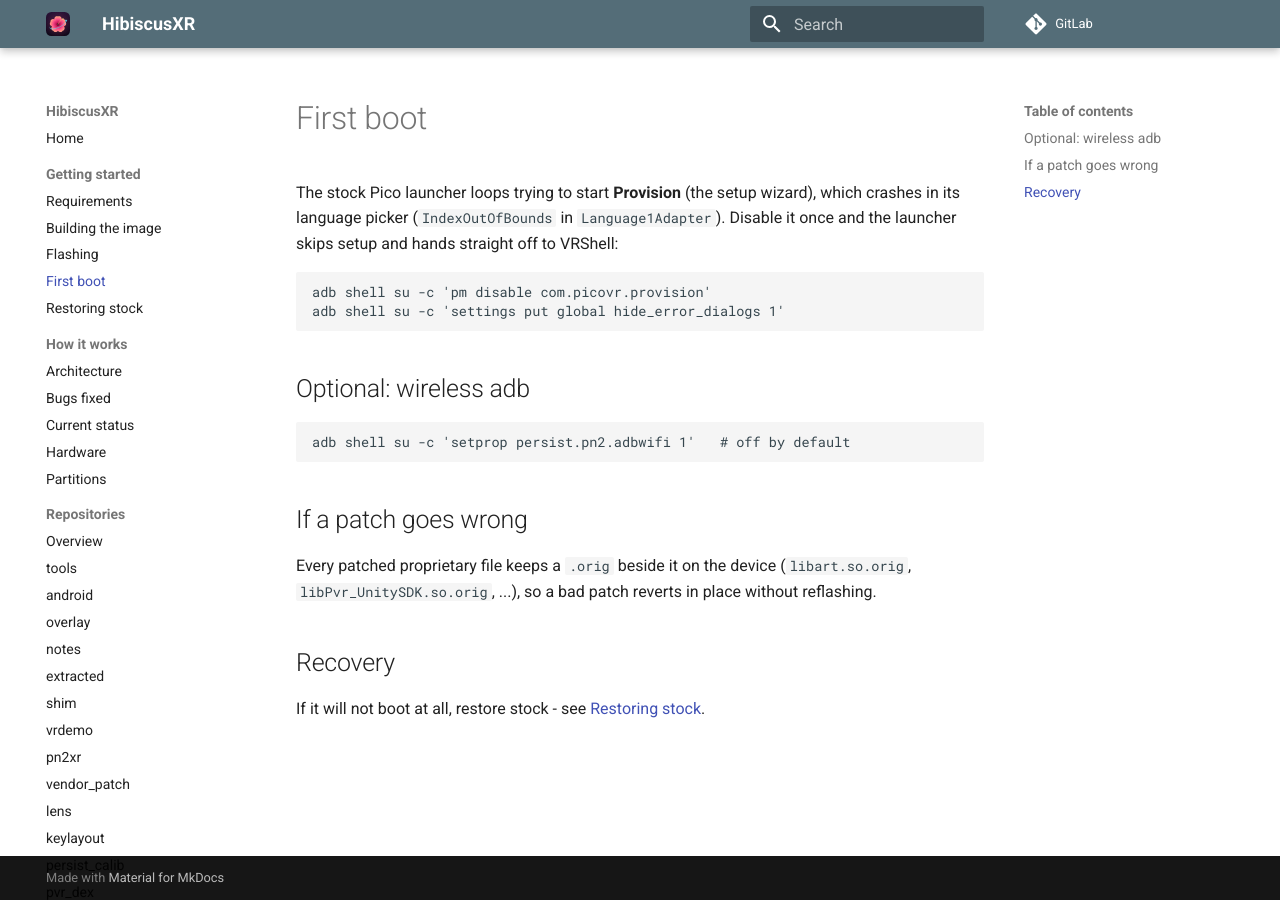
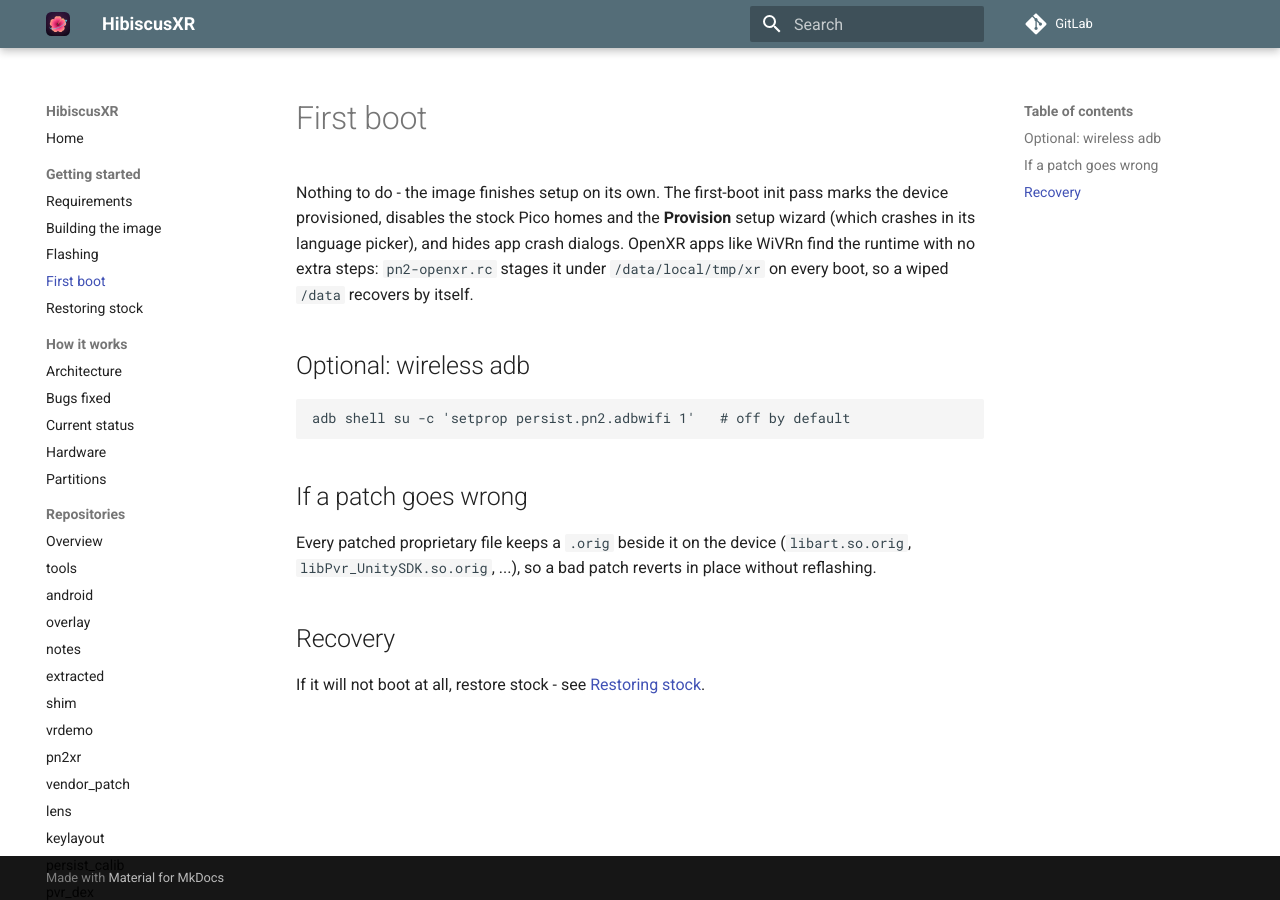
Before and after one commit to justacalico/HibiscusXR, an MkDocs documentation site: the page built from websites/docs/docs/guide/first-boot.md, in a window 1280 px wide. Built offline with MkDocs 1.6.1 and Material for MkDocs 9.7.7, drawn with Linux system fonts in a browser that asks for light colours; comment, search, counter and statistics services are not loaded.

Commit message:
更新首次开机和 openxr 文档

````diff
--- a/websites/docs/docs/guide/first-boot.md
+++ b/websites/docs/docs/guide/first-boot.md
@@ -1,14 +1,11 @@
 # First boot
 
-The stock Pico launcher loops trying to start **Provision** (the setup
-wizard), which crashes in its language picker
-(`IndexOutOfBounds` in `Language1Adapter`). Disable it once and the launcher
-skips setup and hands straight off to VRShell:
-
-```bash
-adb shell su -c 'pm disable com.picovr.provision'
-adb shell su -c 'settings put global hide_error_dialogs 1'
-```
+Nothing to do - the image finishes setup on its own. The first-boot init
+pass marks the device provisioned, disables the stock Pico homes and the
+**Provision** setup wizard (which crashes in its language picker), and
+hides app crash dialogs. OpenXR apps like WiVRn find the runtime with no
+extra steps: `pn2-openxr.rc` stages it under `/data/local/tmp/xr` on every
+boot, so a wiped `/data` recovers by itself.
 
 ## Optional: wireless adb
 
````
Also changed, not shown: websites/docs/docs/internals/status.md (+2 -2 lines), websites/docs/docs/repos/pn2xr.md (+7 -4 lines).
